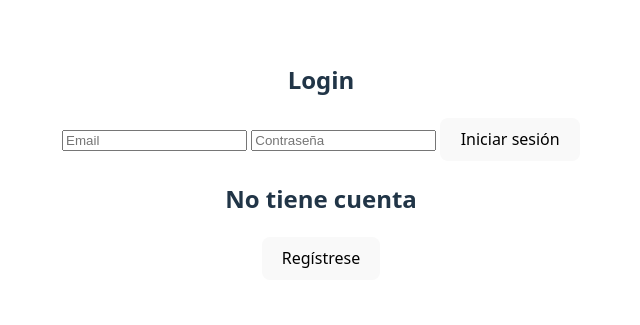
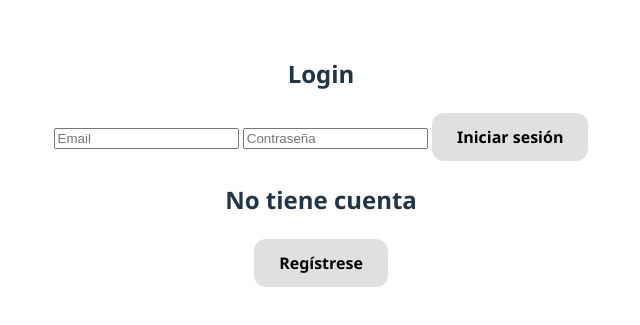
Before and after one commit to juanse68/pokeapi_supa, a website with bundled scripts: page proyecto/index.html in a window 1280 px wide. Shown: the part 239-564 px from the top of the page, without its empty margins (319-959 px from the left). Built offline with nearby package versions, Linux system fonts and the light colour scheme.

Commit message:
reestructuracion de estilos

```diff
--- a/proyecto/src/style.css
+++ b/proyecto/src/style.css
@@ -1,38 +1,52 @@
 :root {
-  font-family: system-ui, Avenir, Helvetica, Arial, sans-serif;
-  line-height: 1.5;
+  font-family: 'Segoe UI', Roboto, system-ui, Avenir, Helvetica, Arial, sans-serif;
+  line-height: 1.6;
   font-weight: 400;
 
   color-scheme: light dark;
-  color: rgba(255, 255, 255, 0.87);
-  background-color: #242424;
+  color: rgba(255, 255, 255, 0.92);
+  background-color: #1f1f1f;
 
   font-synthesis: none;
   text-rendering: optimizeLegibility;
   -webkit-font-smoothing: antialiased;
   -moz-osx-font-smoothing: grayscale;
-}
 
-a {
-  font-weight: 500;
-  color: #646cff;
-  text-decoration: inherit;
-}
-a:hover {
-  color: #535bf2;
+  --primary-color: #646cff;
+  --hover-color: #535bf2;
+  --background-light: #ffffff;
+  --background-dark: #1f1f1f;
+  --text-light: #213547;
+  --text-dark: rgba(255, 255, 255, 0.92);
+  --accent: #f7df1e;
 }
 
 body {
   margin: 0;
   display: flex;
-  place-items: center;
+  align-items: center;
+  justify-content: center;
   min-width: 320px;
   min-height: 100vh;
+  background-color: var(--background-dark);
+  color: var(--text-dark);
+  transition: background-color 0.3s, color 0.3s;
+}
+
+a {
+  font-weight: 500;
+  color: var(--primary-color);
+  text-decoration: none;
+  transition: color 0.3s;
+}
+a:hover {
+  color: var(--hover-color);
 }
 
 h1 {
-  font-size: 3.2em;
-  line-height: 1.1;
+  font-size: 3rem;
+  line-height: 1.2;
+  margin-bottom: 1rem;
 }
 
 #app {
@@ -45,52 +59,77 @@ h1 {
 .logo {
   height: 6em;
   padding: 1.5em;
-  will-change: filter;
-  transition: filter 300ms;
+  transition: filter 0.3s ease;
 }
 .logo:hover {
-  filter: drop-shadow(0 0 2em #646cffaa);
+  filter: drop-shadow(0 0 1.5em var(--primary-color));
 }
 .logo.vanilla:hover {
-  filter: drop-shadow(0 0 2em #f7df1eaa);
+  filter: drop-shadow(0 0 1.5em var(--accent));
 }
 
 .card {
+  background-color: #2c2c2c;
   padding: 2em;
+  border-radius: 1rem;
+  box-shadow: 0 4px 10px rgba(0, 0, 0, 0.3);
+  margin: 1rem 0;
 }
 
 .read-the-docs {
-  color: #888;
+  color: #bbb;
+  font-style: italic;
 }
 
 button {
-  border-radius: 8px;
+  border-radius: 0.75rem;
   border: 1px solid transparent;
-  padding: 0.6em 1.2em;
-  font-size: 1em;
-  font-weight: 500;
+  padding: 0.75em 1.5em;
+  font-size: 1rem;
+  font-weight: 600;
   font-family: inherit;
-  background-color: #1a1a1a;
+  background-color: #333;
+  color: #fff;
   cursor: pointer;
-  transition: border-color 0.25s;
+  transition: all 0.3s ease;
 }
 button:hover {
-  border-color: #646cff;
+  background-color: var(--primary-color);
+  color: #fff;
 }
 button:focus,
 button:focus-visible {
-  outline: 4px auto -webkit-focus-ring-color;
+  outline: 3px solid var(--primary-color);
+  outline-offset: 3px;
 }
 
 @media (prefers-color-scheme: light) {
   :root {
-    color: #213547;
-    background-color: #ffffff;
+    background-color: var(--background-light);
+    color: var(--text-light);
   }
+
+  body {
+    background-color: var(--background-light);
+    color: var(--text-light);
+  }
+
+  .card {
+    background-color: #f1f1f1;
+    box-shadow: 0 4px 12px rgba(0, 0, 0, 0.1);
+  }
+
+  button {
+    background-color: #e0e0e0;
+    color: #000;
+  }
+
+  button:hover {
+    background-color: var(--hover-color);
+    color: #fff;
+  }
+
   a:hover {
     color: #747bff;
   }
-  button {
-    background-color: #f9f9f9;
-  }
 }
```
